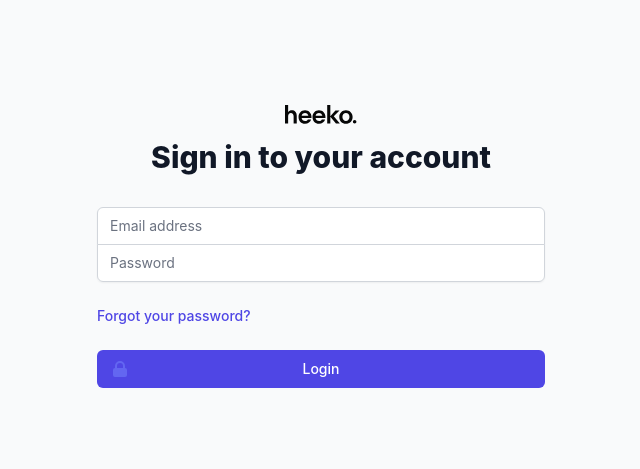
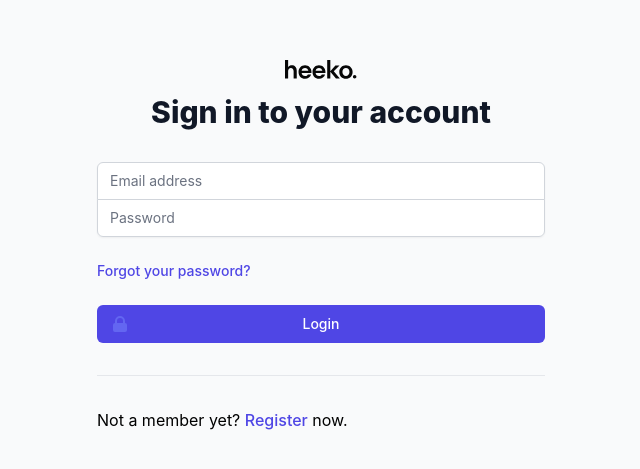
Before and after one commit to jaideepghosh/heeko-auth, a Next.js app: page /login in a window 1280 px wide. Shown: the part 161-630 px from the top of the page, without its empty margins (319-959 px from the left). Built offline with nearby package versions, Linux system fonts and the light colour scheme.

Commit message:
feat(login):Added registeration link.

```diff
--- a/pages/login.js
+++ b/pages/login.js
@@ -179,6 +179,16 @@
 
           <div>{loginButton}</div>
         </form>
+        <hr />
+        <p>
+          Not a member yet?{" "}
+          <Link href="/register">
+            <a className="font-medium text-indigo-600 hover:text-indigo-500">
+              Register
+            </a>
+          </Link>{" "}
+          now.
+        </p>
       </div>
     </div>
   );
```
